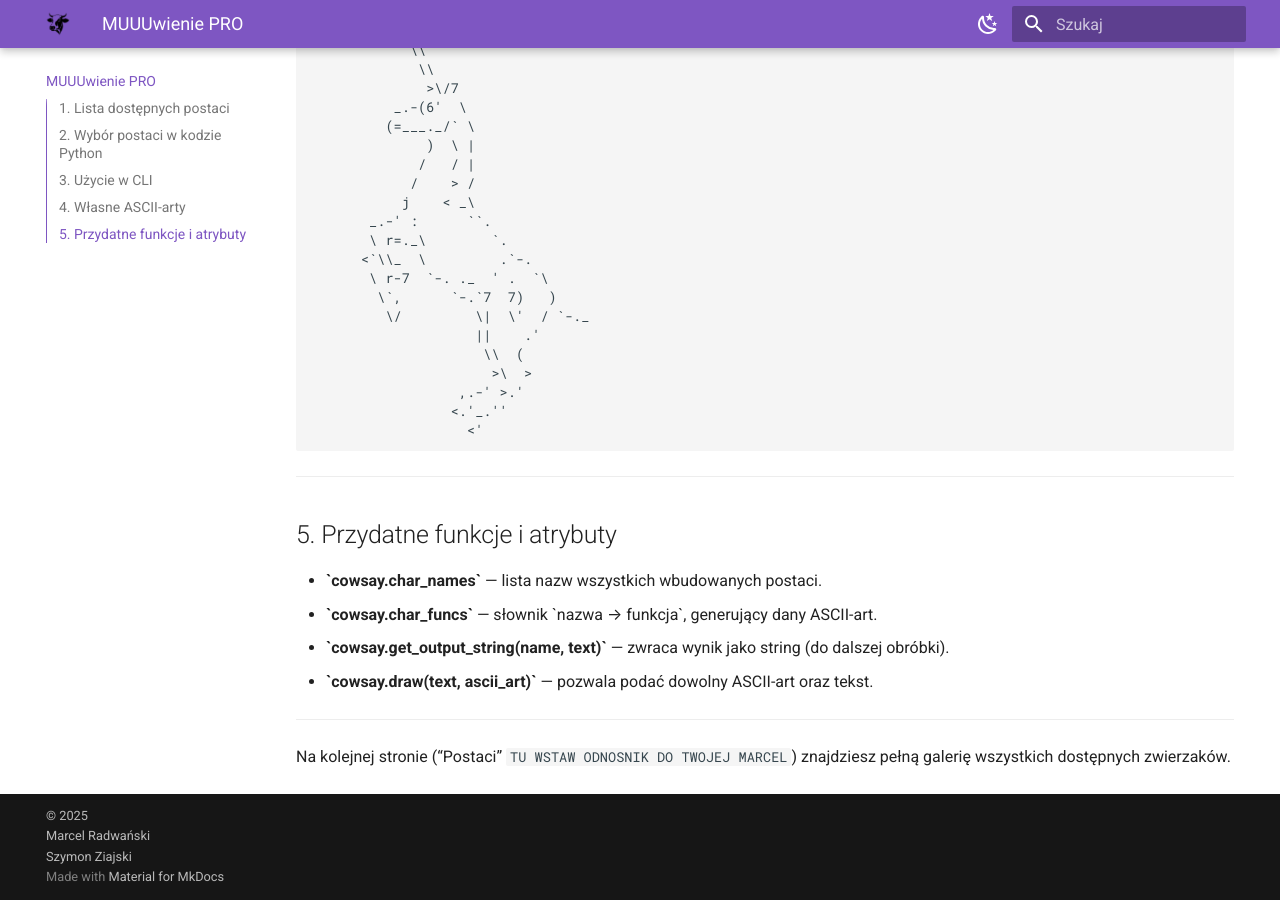
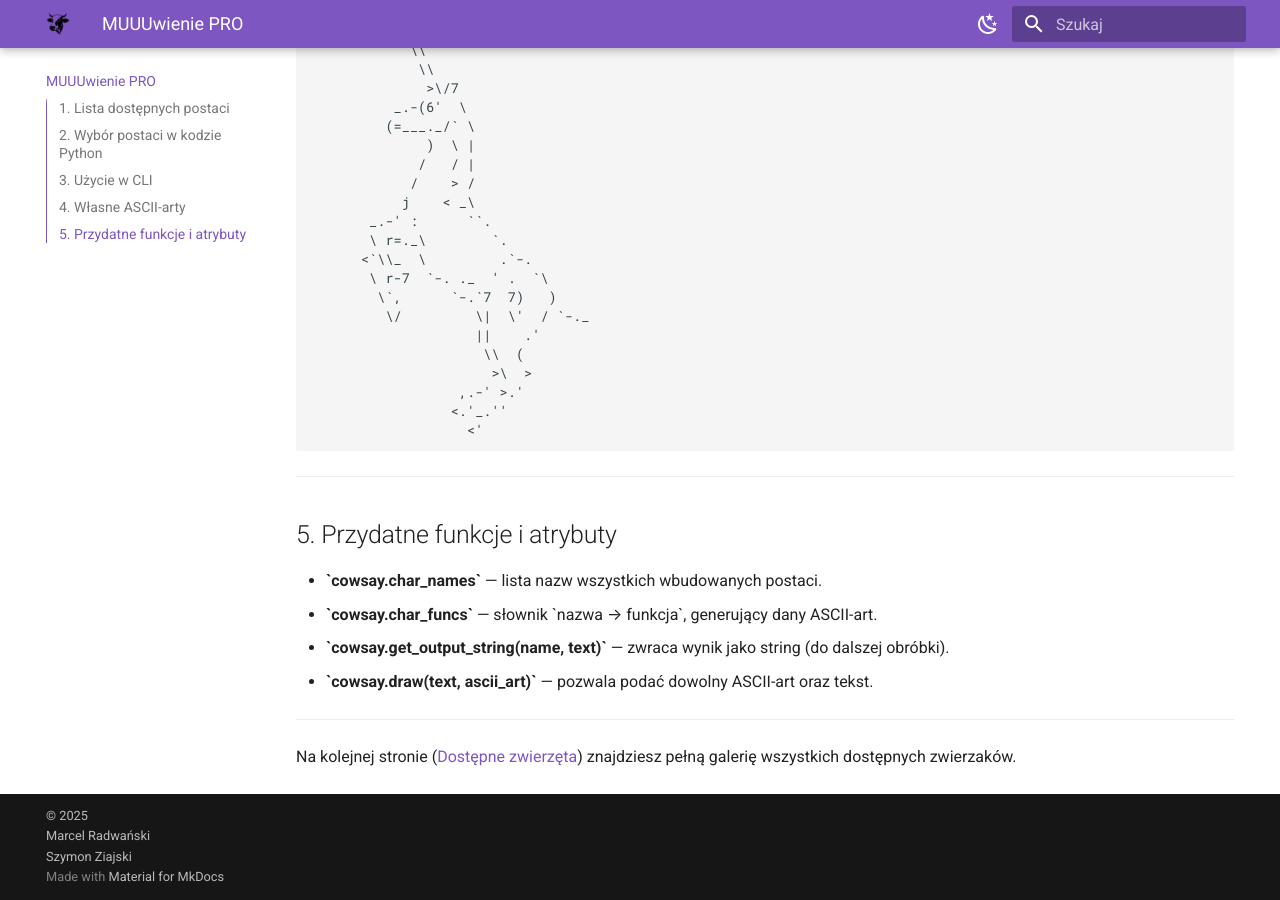
Before and after one commit to m4rcelrad/probable-potato, an MkDocs documentation site: the page built from docs/page2.md, in a window 1280 px wide and 900 px high, scrolled down 1656 px. Built offline with MkDocs 1.6.1 and Material for MkDocs 9.7.7, drawn with Linux system fonts in a browser that asks for light colours.

Commit message:
Dodanie linka do dostępnych zwierząt

````diff
--- a/docs/page2.md
+++ b/docs/page2.md
@@ -102,4 +102,4 @@ Poniżej znajdziesz przykładowy rysunek jednorogowaca TM do przetestowania w pl
 
 ---
 
-Na kolejnej stronie (“Postaci” ```TU WSTAW ODNOSNIK DO TWOJEJ MARCEL```) znajdziesz pełną galerię wszystkich dostępnych zwierzaków.
+Na kolejnej stronie ([Dostępne zwierzęta](page3.md)) znajdziesz pełną galerię wszystkich dostępnych zwierzaków.
````
